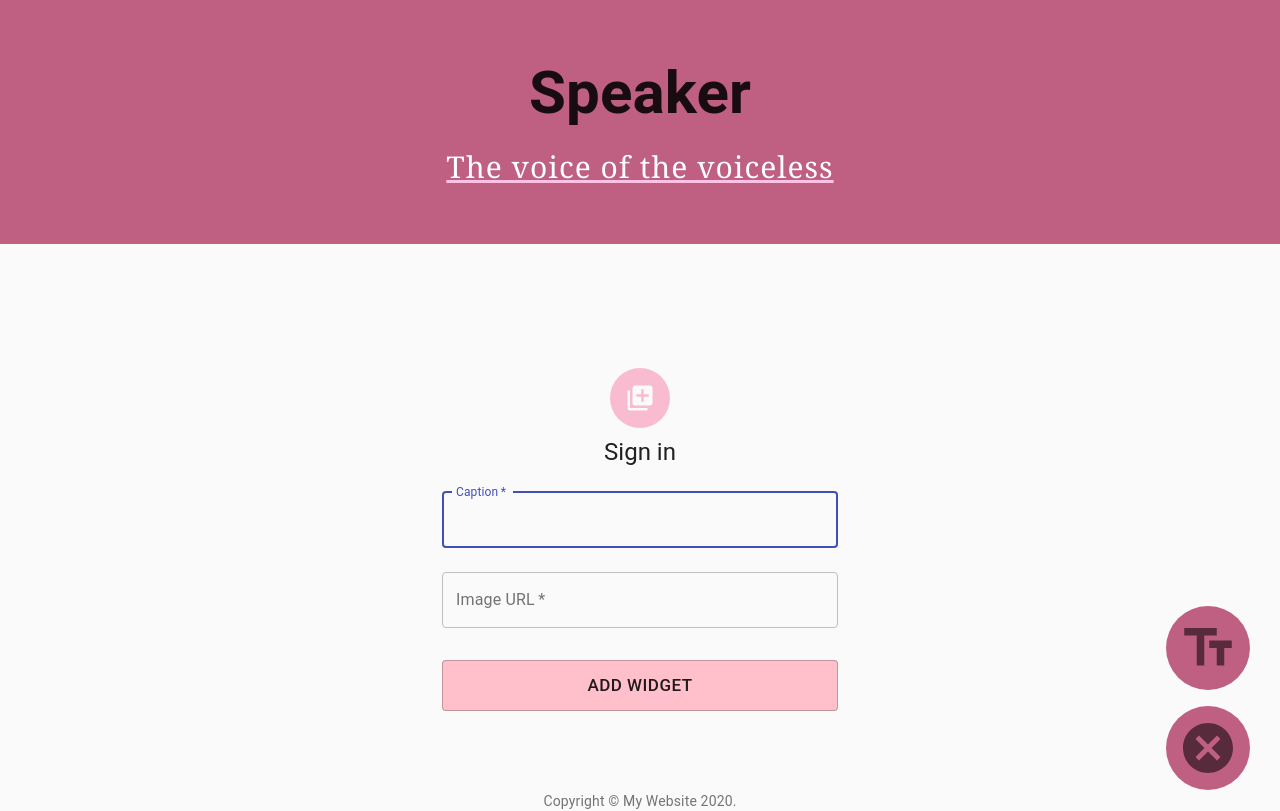
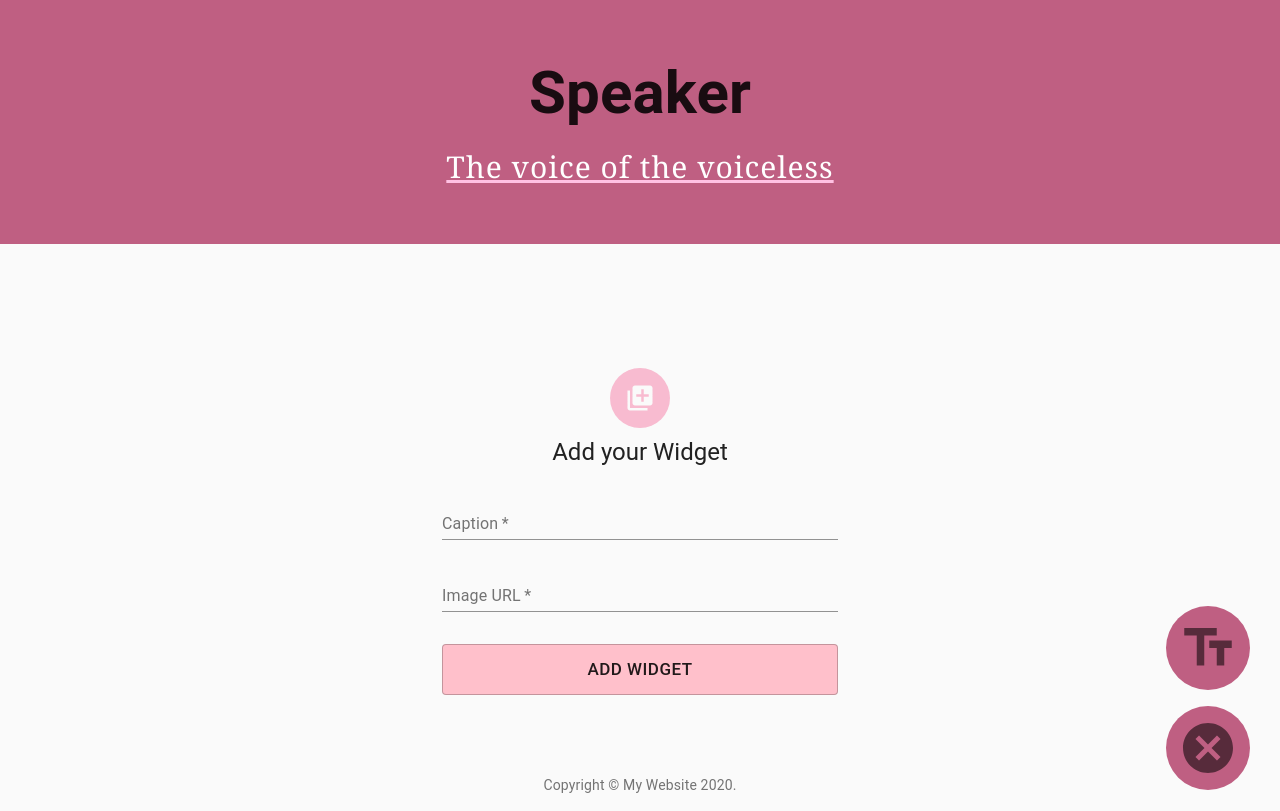
Before and after one commit to Abhishek-Shukla-github/Speaker, a React (Create React App) app: page / in a window 1280 px wide. Built offline with nearby package versions, Linux system fonts and the light colour scheme.

Commit message:
Add voice change functionality and change the text read voice accodingly in Card and TextBox component

```diff
--- a/src/App.js
+++ b/src/App.js
@@ -6,23 +6,27 @@ import "./app.styles.css";
 
 
 export default function App() {
+    let voices = window.speechSynthesis.getVoices();
     const [cards,setCard]=useState([]);
+    const [accent,setAccent]=useState("");
     useEffect(()=>{
         setCard(cards);
     },[cards,setCard])
-    console.log(cards);
+    console.log(voices[0]);
+    useEffect(()=>{
+        setAccent(voices[0]);
+        console.log("Accent changed to "+voices[0]);
+    },[]);
     return (
         <div>
             <header>
                 <h1>Speaker</h1>
                 <p>The voice of the voiceless</p>
             </header>
+            <TextBoxButton accent={accent} setAccent={setAccent}/>
+            <Cards cards={cards} accent={accent}/>
             <div>
-                <TextBoxButton />
-            </div>
-            <Cards cards={cards} />
-            <div>
-                <ButtonForm cards={cards} setCard={setCard}/>
+                <ButtonForm cards={cards} setCard={setCard} accent={accent}/>
             </div>
         </div>
     )
--- a/src/components/CardComponent/CardComponent.js
+++ b/src/components/CardComponent/CardComponent.js
@@ -10,12 +10,12 @@ import DeleteIcon from '@material-ui/icons/Delete';
 import EditIcon from '@material-ui/icons/Edit';
 import { useSpeechSynthesis } from 'react-speech-kit';
 
-export default function CardComponent({caption,image,key}) {
+export default function CardComponent({caption,image,key,accent}) {
   const { speak,voices} = useSpeechSynthesis();
   const classes=useStyles();
     return (
         <Card key={key} className={classes.card} >
-            <CardActionArea onClick={()=>caption ? speak({text:caption}) : speak({text:"There is nothing for me to speak , please add a caption"})}>
+            <CardActionArea onClick={()=>caption ? speak({text:caption,voice:accent}) : speak({text:"There is nothing for me to speak , please add a caption",voice:accent})}>
             <CardMedia className={classes.cardMedia}
                 image={image || "https://softsmart.co.za/wp-content/uploads/2018/06/image-not-found-1038x576.jpg"}
                 title={caption}
--- a/src/components/Cards/Cards.js
+++ b/src/components/Cards/Cards.js
@@ -4,15 +4,12 @@ import Grid from '@material-ui/core/Grid';
 import "./styles.css";
 
 
-export default function Cards({cards}) {
-
-    console.log("Cards")
-    console.log(cards);
+export default function Cards({cards,accent}) {
     return (
         <Grid container spacing={3} className="grid">
             {cards.map((card)=>{
             return <Grid item lg={3} mg={4} sm={6} xs={12}>
-                    <CardComponent image={card.image} caption={card.caption}/>
+                    <CardComponent accent={accent} image={card.image} caption={card.caption}/>
                 </Grid>
             })}
         </Grid>
--- a/src/components/Form/Form.js
+++ b/src/components/Form/Form.js
@@ -78,11 +78,10 @@ export default function Form({cards,setCard}) {
           <AddToPhotosIcon style={{fontSize:"30px"}}/>
         </Avatar>
         <Typography component="h1" variant="h5">
-          Sign in
+          Add your Widget
         </Typography>
         <form className={classes.form} noValidate>
           <TextField className={classes.caption}
-            variant="outlined"
             margin="normal"
             required
             fullWidth
@@ -90,11 +89,9 @@ export default function Form({cards,setCard}) {
             label="Caption"
             name="caption"
             autoComplete="caption"
-            autoFocus
             onChange={setCaption}
           />
           <TextField className={classes.image}
-            variant="outlined"
             margin="normal"
             required
             fullWidth
--- a/src/components/TextBox/TextBox.js
+++ b/src/components/TextBox/TextBox.js
@@ -4,15 +4,21 @@ import TextareaAutosize from "@material-ui/core/TextareaAutosize";
 import "./styles.css";
 import {useSpeechSynthesis} from "react-speech-kit";
 
-export default function TextBox({display}) {
+export default function TextBox({display,accent,setAccent}) {
     const [text,setText]=useInput("");
-    const {speak,voices}=useSpeechSynthesis();
+    const {speak}=useSpeechSynthesis();
+    let voices = window.speechSynthesis.getVoices();
     return (
         <div>
             {display &&
             <div className="text-box show fade">
             <h1 className="title">Textbox</h1>
-            <select name="voice" id="voice-select" className="select">
+            <select name="voice" id="voice-select" className="select" onChange={(e)=>{
+                let foundVoices = voices.filter(function(voice) {
+                return voice.name === e.target.value;
+            });
+                setAccent(foundVoices[0]);
+            }}>
                 {voices.map((voice)=>{
                     return <option className="option">{voice.name}</option>
                 })}
@@ -21,7 +27,7 @@ export default function TextBox({display}) {
                 aria-label="Textbox"
                 placeholder="Enter the text to be read/spoken"
             />
-            <button className="speak-button" onClick={()=>speak({text})}>Speak</button>
+            <button className="speak-button" onClick={()=>speak({text:text,voice:accent})}>Speak</button>
             </div>
             }
         </div>
--- a/src/components/TextBoxButton/TextBoxButton.js
+++ b/src/components/TextBoxButton/TextBoxButton.js
@@ -6,7 +6,7 @@ import "./styles.css";
 import TextBox from "../TextBox/TextBox";
 
 
-const TextBoxButton=()=>{
+const TextBoxButton=({accent,setAccent})=>{
     const [textbox,toggleTextbox]=useState(false);
     return (
         <div className="parentDiv">
@@ -15,7 +15,7 @@ const TextBoxButton=()=>{
                     {textbox ? <CancelIcon style={{fontSize:"60px"}} />: <TextFieldsIcon style={{fontSize:"60px"}} /> }
                 </IconButton>
             </div>
-                {textbox && <TextBox display={textbox} /> }
+                {textbox && <TextBox display={textbox} accent={accent} setAccent={setAccent}/> }
         </div>
     );
 }
```
